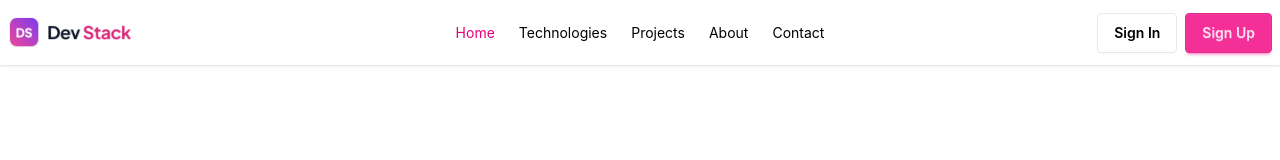
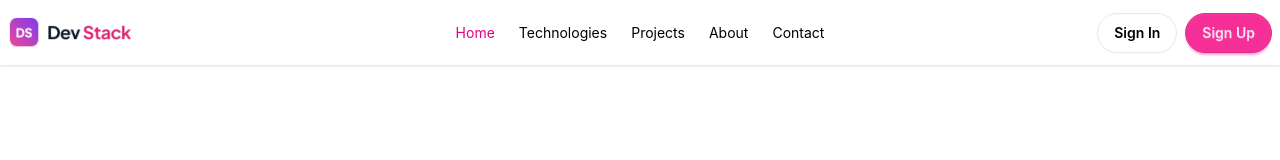
Before and after one commit to PeyaraFul/devStack, a React (Vite) app: page / in a window 1280 px wide. Shown: the top 160 px of the page. Built offline with nearby package versions, Linux system fonts and the light colour scheme.

Commit message:
signUp and signIn designed like a pill button

```diff
--- a/src/assets/components/Navbar.jsx
+++ b/src/assets/components/Navbar.jsx
@@ -74,8 +74,8 @@ const Navbar = () => {
         </ul>
       </div>
       <div className="navbar-end gap-2">
-       <button className="btn text-black bg-white ">Sign In</button>
-        <button className="btn btn-secondary">Sign Up</button>
+       <button className="btn text-black bg-white rounded-full">Sign In</button>
+        <button className="btn btn-secondary rounded-full">Sign Up</button>
 
       </div>
     </div>
```
